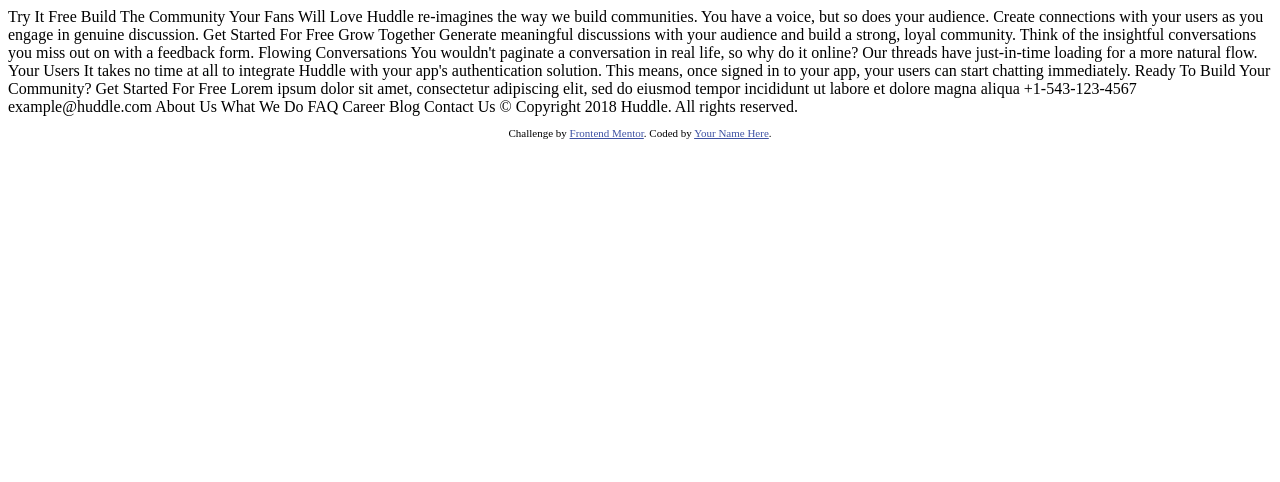
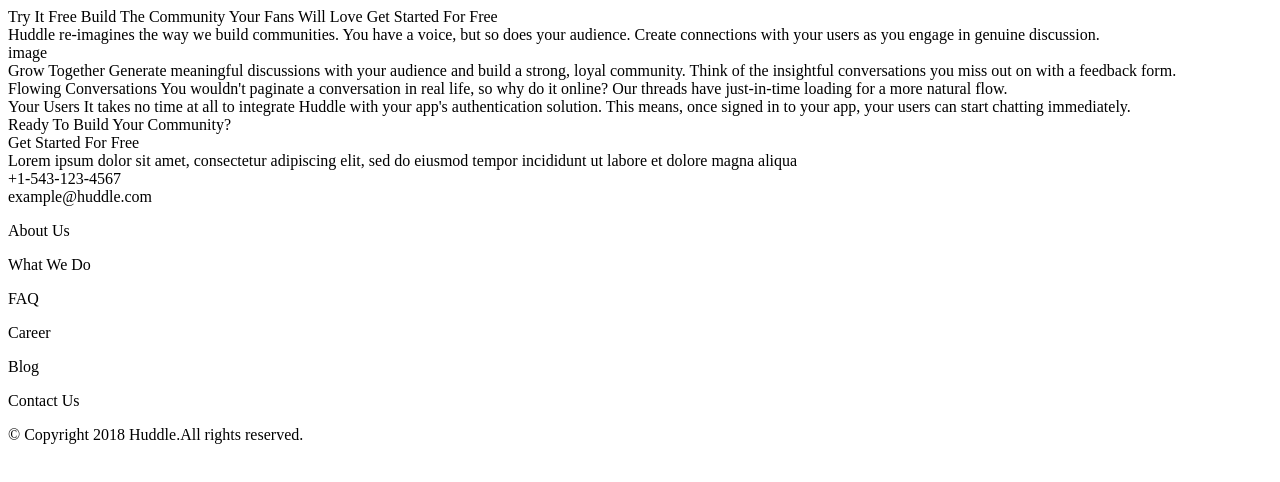
Before and after one commit to BC-MAY-21-ROR/kata-01-diseno-web-k1-ca-reilero-11, a plain HTML site: page index.html in a window 1280 px wide. Drawn offline with Linux system fonts and the light colour scheme.

Commit message:
Implement base layout

```diff
--- a/index.html
+++ b/index.html
@@ -1,70 +1,96 @@
 <!DOCTYPE html>
 <html lang="en">
   <head>
-  <meta charset="UTF-8">
-  <meta name="viewport" content="width=device-width, initial-scale=1.0"> <!-- displays site properly based on user's device -->
+    <meta charset="UTF-8" />
+    <meta name="viewport" content="width=device-width, initial-scale=1.0" />
+    <!-- displays site properly based on user's device -->
 
-  <link rel="icon" type="image/png" sizes="32x32" href="./images/favicon-32x32.png">
+    <link
+      rel="icon"
+      type="image/png"
+      sizes="32x32"
+      href="./images/favicon-32x32.png"
+    />
 
-  <title>Frontend Mentor | Huddle landing page with alternating feature blocks</title>
+    <title>
+      Frontend Mentor | Huddle landing page with alternating feature blocks
+    </title>
 
     <!-- Feel free to remove these styles or customise in your own stylesheet 👍 -->
     <style>
-    .attribution { font-size: 11px; text-align: center; }
-    .attribution a { color: hsl(228, 45%, 44%); }
+      .attribution {
+        font-size: 11px;
+        text-align: center;
+      }
+      .attribution a {
+        color: hsl(228, 45%, 44%);
+      }
     </style>
   </head>
   <body>
+    <div class="header">
+      <div>
+        Try It Free Build The Community Your Fans Will Love Get Started For Free
+      </div>
+      <div>
+        Huddle re-imagines the way we build communities. You have a voice, but
+        so does your audience. Create connections with your users as you engage
+        in genuine discussion.
+      </div>
+      <div>image</div>
+    </div>
+    <div class="container">
+      <div class="Image"></div>
+      <div class="text">
+        Grow Together Generate meaningful discussions with your audience and
+        build a strong, loyal community. Think of the insightful conversations
+        you miss out on with a feedback form.
+      </div>
+    </div>
 
-  Try It Free
+    <div class="container">
+      <div class="Image"></div>
+      <div class="text">
+        Flowing Conversations You wouldn't paginate a conversation in real life,
+        so why do it online? Our threads have just-in-time loading for a more
+        natural flow.
+      </div>
+    </div>
+    <div class="container">
+      <div class="Image"></div>
+      <div class="text">
+        Your Users It takes no time at all to integrate Huddle with your app's
+        authentication solution. This means, once signed in to your app, your
+        users can start chatting immediately.
+      </div>
+    </div>
+    <div class="container">
+      <div class="text">Ready To Build Your Community?</div>
+      <div>Get Started For Free</div>
+    </div>
 
-  Build The Community Your Fans Will Love
-
-  Huddle re-imagines the way we build communities. You have a voice, but so does your audience.
-  Create connections with your users as you engage in genuine discussion.
-
-  Get Started For Free
-
-  Grow Together
-
-  Generate meaningful discussions with your audience and build a strong, loyal community.
-  Think of the insightful conversations you miss out on with a feedback form.
-
-  Flowing Conversations
-
-  You wouldn't paginate a conversation in real life, so why do it online? Our threads
-  have just-in-time loading for a more natural flow.
-
-  Your Users
-
-  It takes no time at all to integrate Huddle with your app's authentication solution.
-  This means, once signed in to your app, your users can start chatting immediately.
-
-  Ready To Build Your Community?
-
-  Get Started For Free
-
-  Lorem ipsum dolor sit amet, consectetur adipiscing elit, sed do eiusmod tempor
-  incididunt ut labore et dolore magna aliqua
-
-  +1-543-123-4567
-  example@huddle.com
-
-  About Us
-  What We Do
-  FAQ
-
-  Career
-  Blog
-  Contact Us
-
-  &copy; Copyright 2018 Huddle. All rights reserved.
-
-  <footer>
-    <p class="attribution">
-      Challenge by <a href="https://www.frontendmentor.io?ref=challenge" target="_blank">Frontend Mentor</a>.
-      Coded by <a href="#">Your Name Here</a>.
-    </p>
-  </footer>
+    <div class="footer">
+      <div class="title"></div>
+      <div class="info">
+        <div>
+          Lorem ipsum dolor sit amet, consectetur adipiscing elit, sed do
+          eiusmod tempor incididunt ut labore et dolore magna aliqua
+        </div>
+        <div>+1-543-123-4567</div>
+        <div>example@huddle.com</div>
+      </div>
+      <div class="links">
+        <p>About Us</p>
+        <p>What We Do</p>
+        <p>FAQ</p>
+        <p>Career</p>
+        <p>Blog</p>
+        <p>Contact Us</p>
+      </div>
+      <div class="social"></div>
+      <div class="copyright">
+        <p>&copy; Copyright 2018 Huddle.All rights reserved.</p>
+      </div>
+    </div>
   </body>
 </html>
```
Lines whose indentation alone changed are shown as unchanged.
